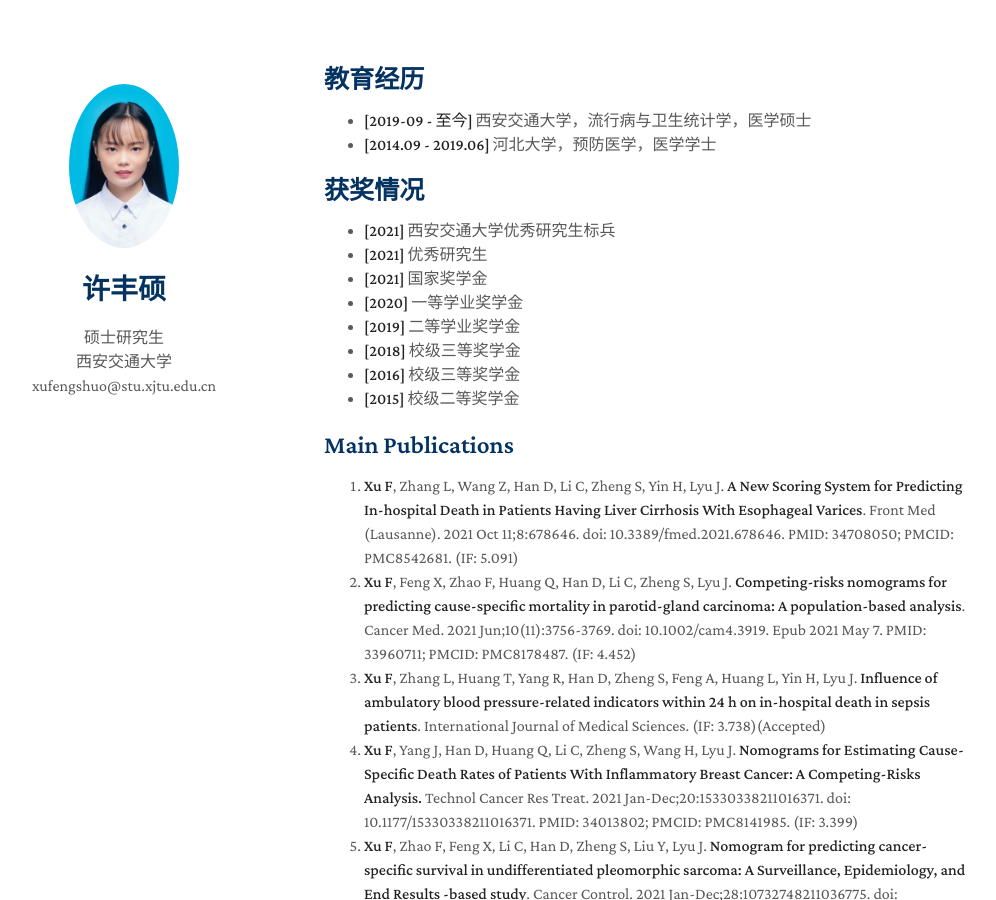
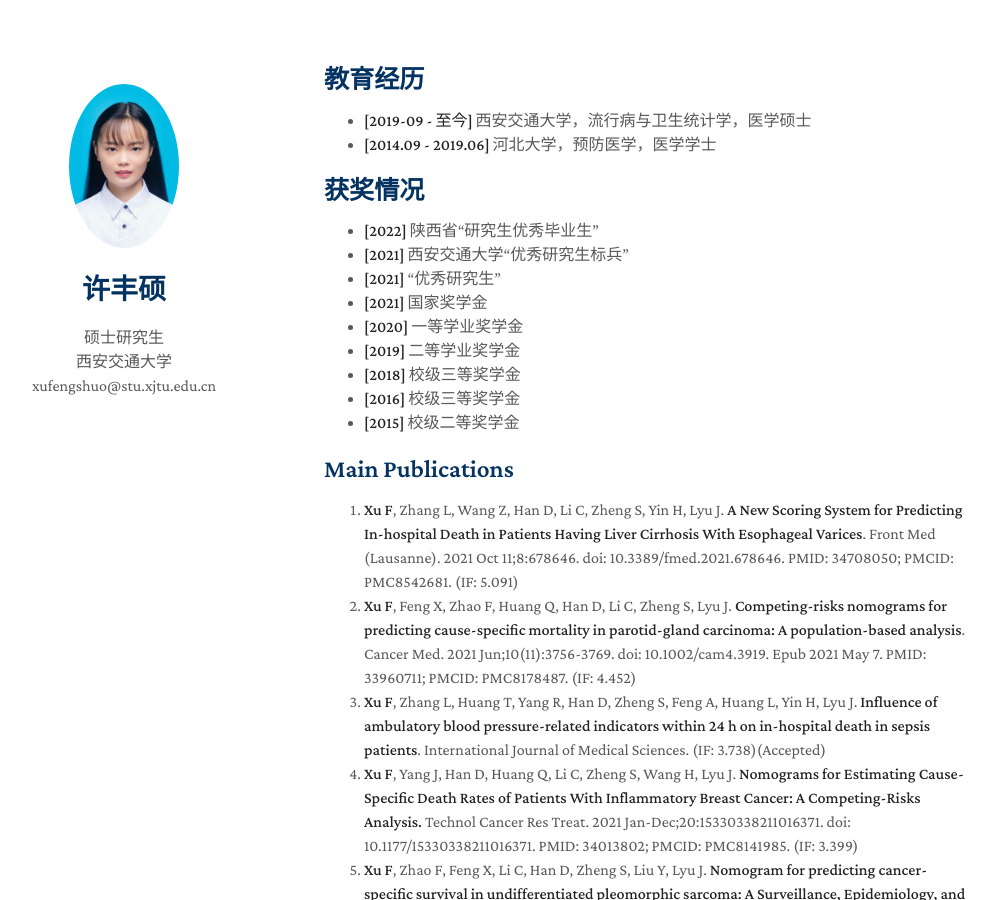
Before and after one commit to XuFengShuo619/CV, a Jekyll site: the page built from index.md, in a window 1280 px wide and 900 px high. Shown: the whole window, without its empty margins (146-1142 px from the left). Built offline with Jekyll 4.4.1, drawn with Linux system fonts in a browser that asks for light colours; nearby versions of some CDN libraries; a style sheet for code colours, icons or effects is not loaded; our own code applies the rules of GitHub Pages for plain Markdown files.

Commit message:
Update index.md

```diff
--- a/index.md
+++ b/index.md
@@ -10,8 +10,9 @@ layout: homepage
 
 ## 获奖情况
 
-- **[2021]** 西安交通大学优秀研究生标兵
-- **[2021]** 优秀研究生
+- **[2022]** 陕西省“研究生优秀毕业生”
+- **[2021]** 西安交通大学“优秀研究生标兵”
+- **[2021]** “优秀研究生”
 - **[2021]** 国家奖学金
 - **[2020]** 一等学业奖学金
 - **[2019]** 二等学业奖学金
```
